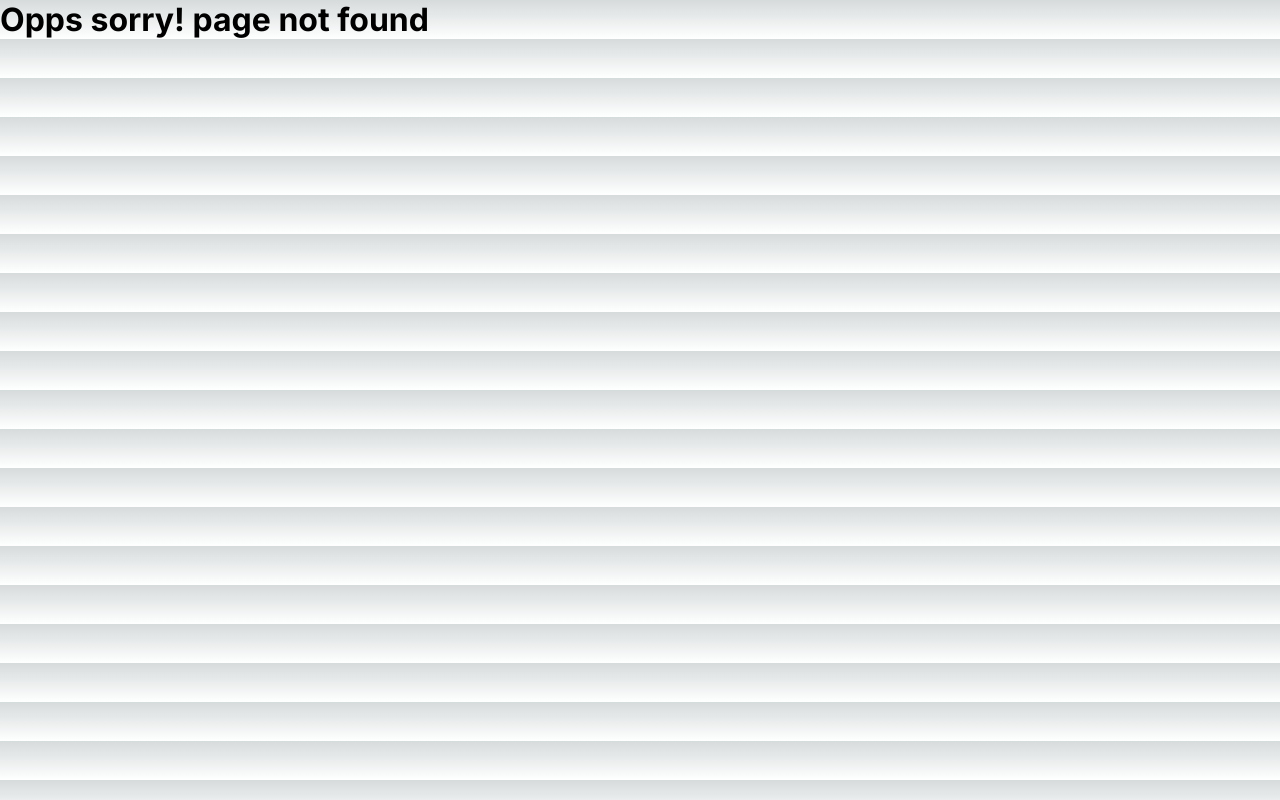
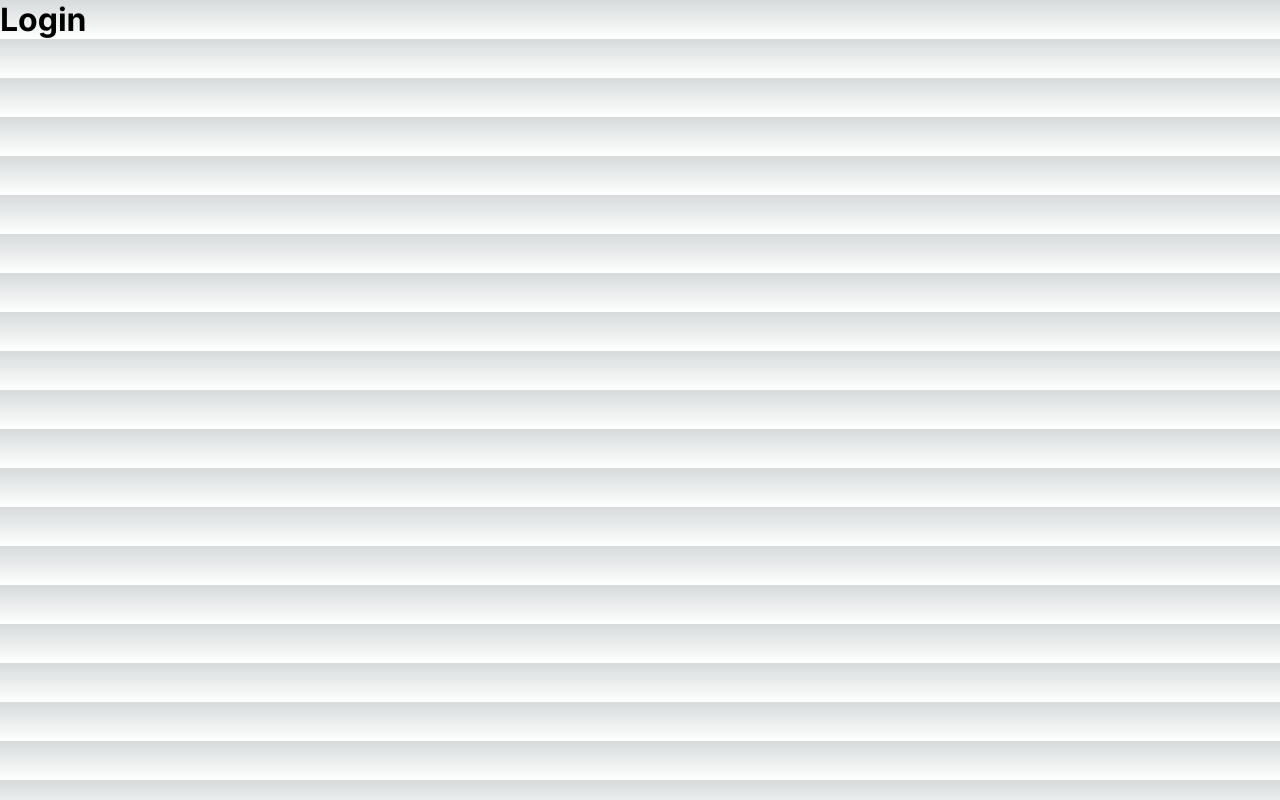
Before and after one commit to pixprocoder/university-management-frontend, a Next.js app: page /login in a window 1280 px wide. Before the commit this address had no page. Built offline with nearby package versions, Linux system fonts and the light colour scheme.

Commit message:
custom grouped layout created for dashboard

```diff
--- /dev/null
+++ b/src/app/(with-layout)/layout.tsx
@@ -0,0 +1,5 @@
+const DashboardLayout = ({ children }: { children: React.ReactNode }) => {
+  return <div>{children}</div>;
+};
+
+export default DashboardLayout;
--- /dev/null
+++ b/src/app/login/page.tsx
@@ -0,0 +1,9 @@
+const Login = () => {
+  return (
+    <div>
+      <h1>Login</h1>
+    </div>
+  );
+};
+
+export default Login;
```
